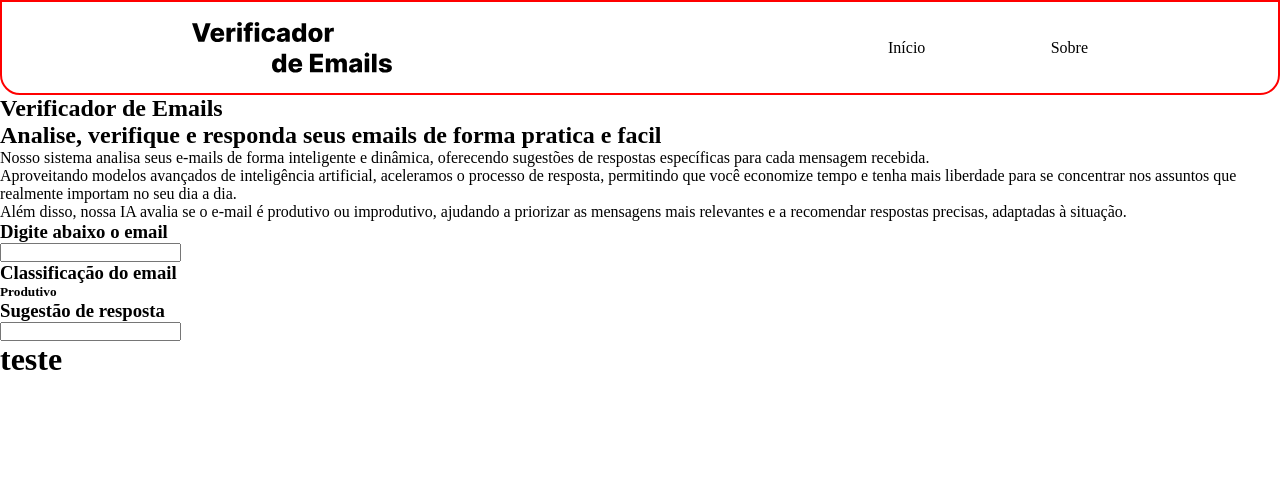
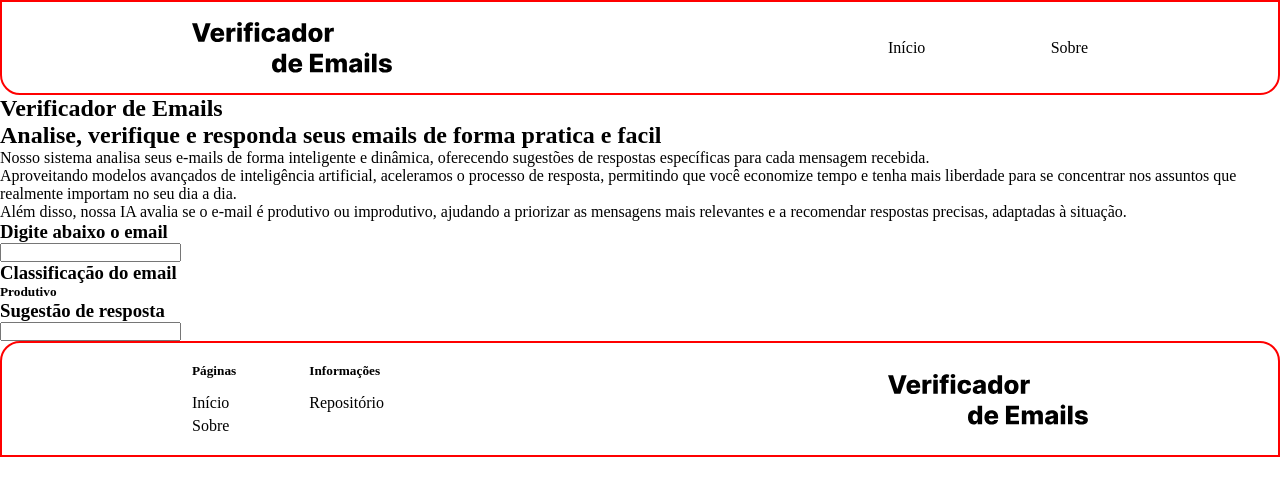
Before and after one commit to thiagodemedeiros/Verificador_de_emails_frontend, a React (Vite) app: page / in a window 1280 px wide. Shown: the top 496 px of the page. Built offline with nearby package versions, Linux system fonts and the light colour scheme.

Commit message:
footer estilizado

```diff
--- a/src/components/Footer.tsx
+++ b/src/components/Footer.tsx
@@ -1,7 +1,25 @@
 import './styles/Footer.css'
+import logo from '/logo.svg'
 
 export default function Footer() {
-    return(
-        <h1>teste</h1>
-    )
+    return(<footer className='Footer'>
+        <div className='Footer_itens'>
+            <div className='Footer_itens_informacoes'>
+                <div className='Footer_itens_informacoes_lista'>
+                    <h5>Páginas</h5>
+                    <div className='Footer_itens_informacoes_lista_itens'>
+                        <a href="">Início</a>
+                        <a href="/sobre">Sobre</a>
+                    </div>
+                </div>
+                <div className='Footer_itens_informacoes_lista'>
+                    <h5>Informações</h5>
+                    <div className='Footer_itens_informacoes_lista_itens'>
+                        <a href="">Repositório</a>
+                    </div>
+                </div>
+            </div>
+            <img src={logo} alt="Logo do site" />
+        </div>
+    </footer>)
 }
--- a/src/components/styles/Footer.css
+++ b/src/components/styles/Footer.css
@@ -0,0 +1,49 @@
+.Footer {
+    display: flex;
+    flex-direction: column;
+    align-items: center;
+    justify-content: center;
+
+    width: 100%;
+    padding: 20px 0px;
+
+    border: red 2px solid;
+    border-radius: 20px 20px 0px 0px;
+}
+
+.Footer_itens {
+    display: flex;
+    flex-direction: row;
+    align-items: center;
+    justify-content: space-between;
+
+    width: 70vw;
+}
+
+.Footer_itens img{
+    width: 200px;
+}
+
+.Footer_itens_informacoes {
+    display: flex;
+    flex-direction: row;
+    align-items: start;
+    justify-content: space-between;
+    width: 15vw;
+}
+
+.Footer_itens_informacoes_lista {
+    display: flex;
+    flex-direction: column;
+    align-items: start;
+    justify-content: center;
+    gap: 15px;
+}
+
+.Footer_itens_informacoes_lista_itens {
+    display: flex;
+    flex-direction: column;
+    align-items: center;
+    justify-content: center;
+    gap: 5px;
+}
```
